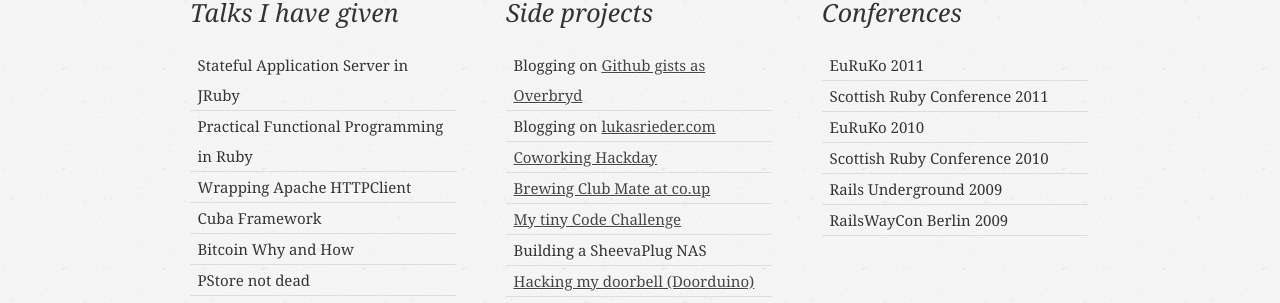
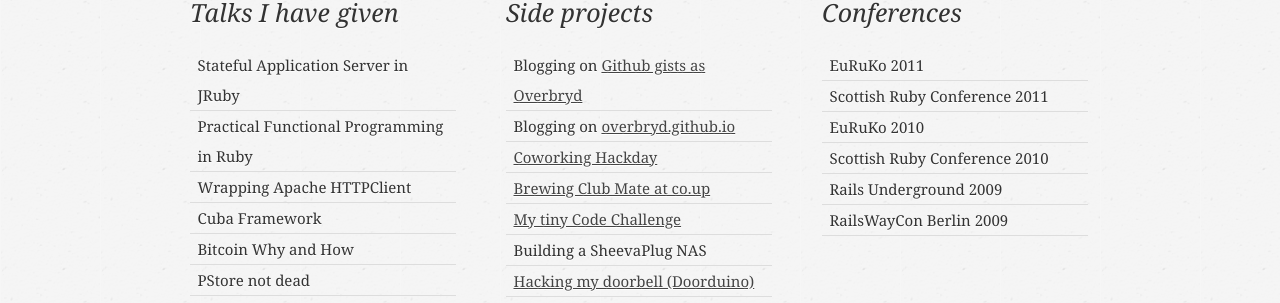
Before and after one commit to Overbryd/overbryd.github.io, a Jekyll site: the page resume/index.html, which Jekyll copies as it is, in a window 1280 px wide and 900 px high, scrolled down 2248 px. Shown: the part 378-681 px from the top of the window. Built offline with Jekyll 4.4.1, drawn with Linux system fonts in a browser that asks for light colours; comment, search, counter and statistics services are not loaded.

Commit message:
Fixed my blog link

```diff
--- a/resume/index.html
+++ b/resume/index.html
@@ -214,7 +214,7 @@
     <div id="sideprojects">
       <h2>Side projects</h2>
       <h3>Blogging on <a href="https://gist.github.com/Overbryd">Github gists as Overbryd</a></h3>
-      <h3>Blogging on <a href="http://lukasrieder.com">lukasrieder.com</a></h3>
+      <h3>Blogging on <a href="http://overbryd.github.io">overbryd.github.io</a></h3>
       <h3><a href="http://coworkinghackday.wikispaces.com/DIYClubMate">Coworking Hackday</a></h3>
       <h3><a href="http://www.flickr.com/photos/overbryd/sets/72157627085282938/">Brewing Club Mate at co.up</a></h3>
       <h3><a href="https://gist.github.com/1003516">My tiny Code Challenge</a></h3>
```
